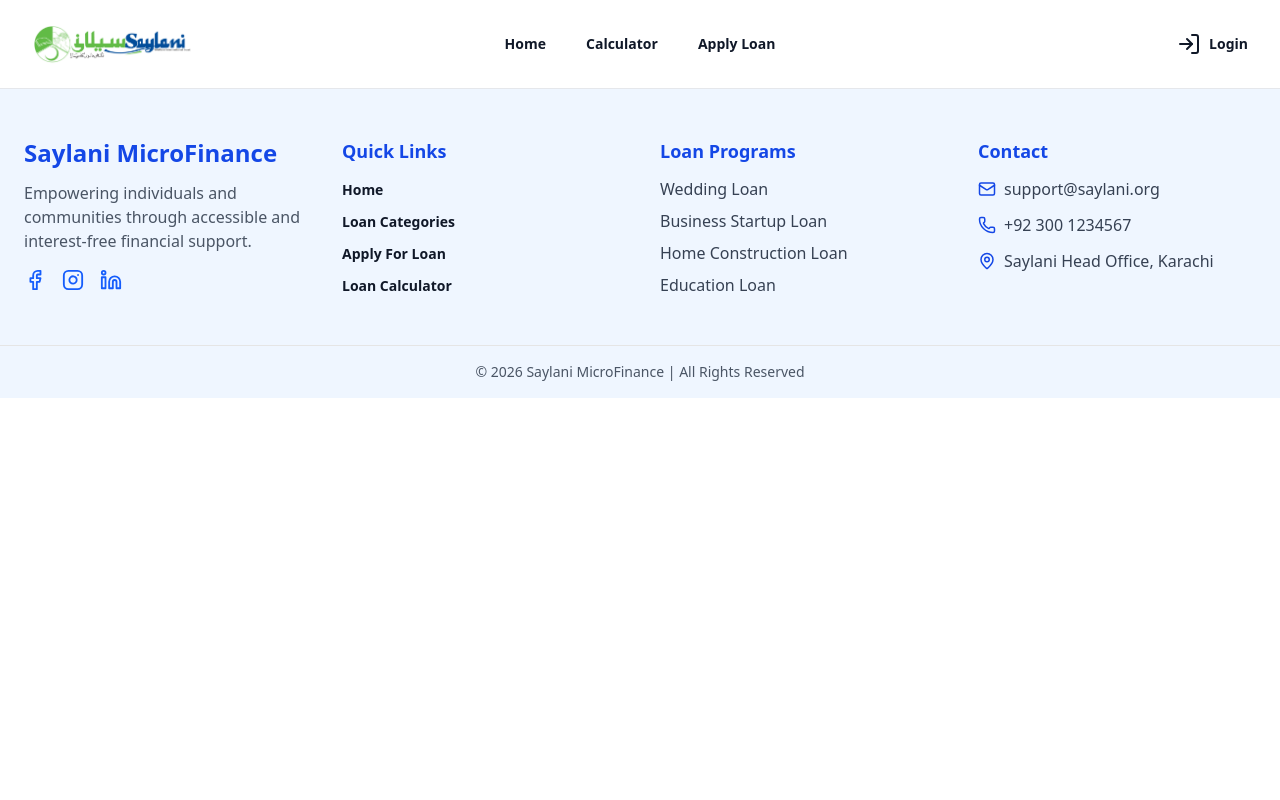
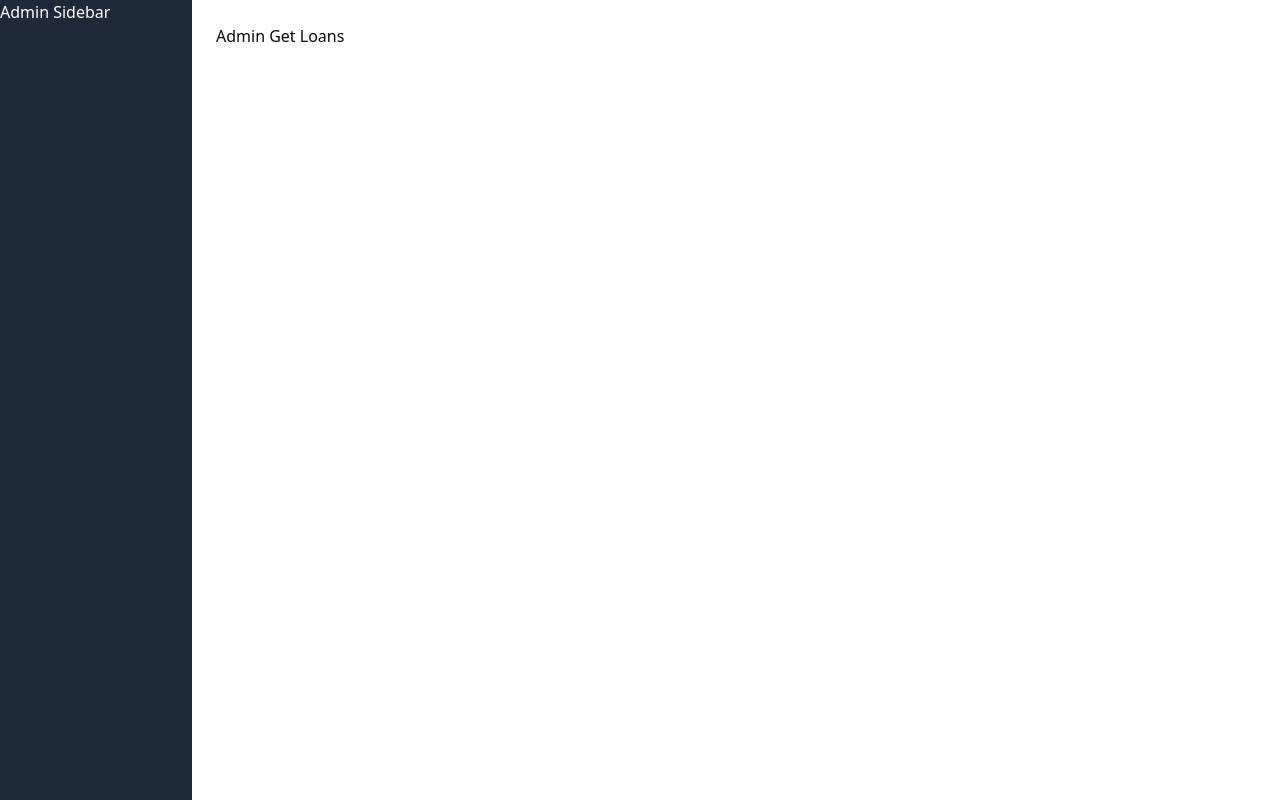
Before and after one commit to owaisnadeem18/Saylani-MicroFinance-MERN-Hackathon-Year-2025, a React app in the folder Frontend/: page /admin/loans in a window 1280 px wide. Built offline with nearby package versions, Linux system fonts and the light colour scheme; the HTML template or start-up script is replaced by a standard one.

Commit message:
setup admin folders

```diff
--- a/Frontend/src/App.jsx
+++ b/Frontend/src/App.jsx
@@ -1,6 +1,5 @@
 import { BrowserRouter as Router, Routes, Route } from "react-router-dom";
 import { ToastContainer } from "react-toastify";
-import Header from "./components/ui/shared/Header";
 import HomePage from "./components/HomePage";
 import LoanCardsContainer from "./components/loan/LoanCardsContainer";
 import ApplyForLoan from "./components/loan/ApplyForLoan";
@@ -8,8 +7,11 @@
 import ChangePassword from "./components/ChangePassword";
 import UserLogin from "./components/user/UserLogin";
 import UserProfile from "./components/user/UserProfile";
-import Footer from "./components/ui/shared/Footer";
 import LoanGuarantor from "./components/loan-guarantors/LoanGuarantor";
+import UserLayout from "./layouts/UserLayout";
+import AdminLayout from "./layouts/AdminLayout";
+import AdminDashboard from "./components/admin/AdminDashboard";
+import AdminLoans from "./components/admin/AdminLoans";
 
 function App() {
 
@@ -26,23 +28,30 @@
         draggable
         pauseOnHover
       />
-      <Header />
 
       <Routes>
 
-        <Route path="/" element={<HomePage/>} />
-        <Route path="/loan-categories" element = {<LoanCardsContainer/>} />
-        <Route path="/apply-for-loan" element = {<ApplyForLoan/>} />
-        <Route path="/loan-calculator" element = {<LoanCalculator/>} />
-        <Route path="/user/:id/change-password" element = {<ChangePassword/>} />
-        <Route path="/user/login" element = {<UserLogin />} />
-        <Route path="/profile/user/:id" element = {<UserProfile />} />
-        <Route path="/loan/:id/guarantors" element = {<LoanGuarantor />} />
+        {/* User Routes: */}
+        <Route element={<UserLayout />} >
+
+          <Route path="/" element={<HomePage />} />
+          <Route path="/loan-categories" element={<LoanCardsContainer />} />
+          <Route path="/apply-for-loan" element={<ApplyForLoan />} />
+          <Route path="/loan-calculator" element={<LoanCalculator />} />
+          <Route path="/user/:id/change-password" element={<ChangePassword />} />
+          <Route path="/user/login" element={<UserLogin />} />
+          <Route path="/profile/user/:id" element={<UserProfile />} />
+          <Route path="/loan/:id/guarantors" element={<LoanGuarantor />} />
+
+        </Route>
+
+        {/* Admin Routes: */}
+        <Route path="/admin" element = {<AdminLayout/>} >
+          <Route path="dashboard" element = {<AdminDashboard/>} />
+          <Route path="loans" element = {<AdminLoans/>} />
+        </Route>
 
       </Routes>
-
-<Footer/>
-
 
     </Router>
   );
--- /dev/null
+++ b/Frontend/src/components/admin/AdminDashboard.jsx
@@ -0,0 +1,11 @@
+import React from 'react'
+
+const AdminDashboard = () => {
+  return (
+    <div>
+      This is admin dashboard
+    </div>
+  )
+}
+
+export default AdminDashboard
--- /dev/null
+++ b/Frontend/src/components/admin/AdminDashboardNavbar.jsx
@@ -0,0 +1,11 @@
+import React from 'react'
+
+const AdminDashboardNavbar = () => {
+  return (
+    <div>
+      This is admin dashboard navbar
+    </div>
+  )
+}
+
+export default AdminDashboardNavbar
--- /dev/null
+++ b/Frontend/src/components/admin/AdminLoans.jsx
@@ -0,0 +1,11 @@
+import React from 'react'
+
+const AdminLoans = () => {
+  return (
+    <div>
+      Admin Get Loans
+    </div>
+  )
+}
+
+export default AdminLoans
--- /dev/null
+++ b/Frontend/src/components/admin/AdminSidebar.jsx
@@ -0,0 +1,11 @@
+import React from 'react'
+
+const AdminSidebar = () => {
+  return (
+    <div>
+      Admin Sidebar
+    </div>
+  )
+}
+
+export default AdminSidebar
--- /dev/null
+++ b/Frontend/src/components/admin/AdminSudoSidebar.jsx
@@ -0,0 +1,11 @@
+import React from 'react'
+
+const AdminSudoSidebar = () => {
+  return (
+    <div className='' >
+        This is dashboard sudo sidebar...
+    </div>
+  )
+}
+
+export default AdminSudoSidebar
--- /dev/null
+++ b/Frontend/src/layouts/AdminLayout.jsx
@@ -0,0 +1,20 @@
+import AdminSidebar from "@/components/admin/AdminSidebar";
+import { Outlet } from "react-router-dom";
+
+const AdminLayout = () => {
+  return (
+    <div className="flex min-h-screen">
+
+      <div className="w-[15%] bg-gray-800 text-white">
+        <AdminSidebar/>
+      </div>
+
+      <div className="w-[85%] p-6">
+        <Outlet />
+      </div>
+
+    </div>
+  );
+};
+
+export default AdminLayout;
--- /dev/null
+++ b/Frontend/src/layouts/UserLayout.jsx
@@ -0,0 +1,16 @@
+import Footer from '@/components/ui/shared/Footer'
+import Header from '@/components/ui/shared/Header'
+import React from 'react'
+import { Outlet } from 'react-router-dom'
+
+const UserLayout = () => {
+  return (
+    <>
+        <Header/>
+        <Outlet/>
+        <Footer/>
+    </>
+  )
+}
+
+export default UserLayout
```
Also changed, not shown: Frontend/src/utils/handlers/logoutHandler.js (line endings or trailing spaces).
